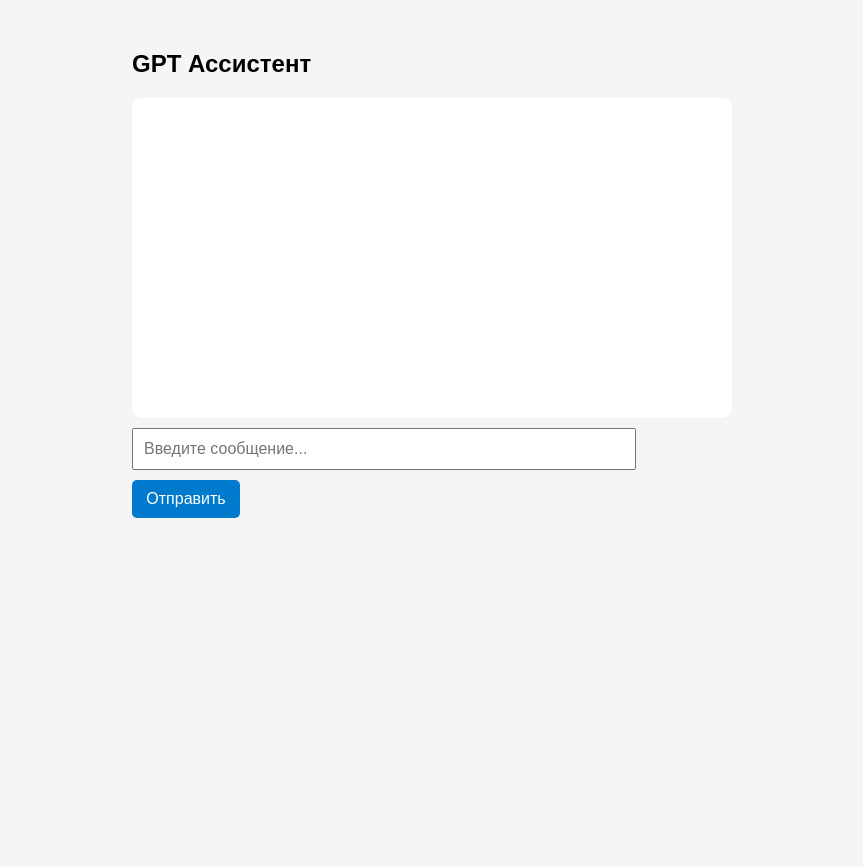
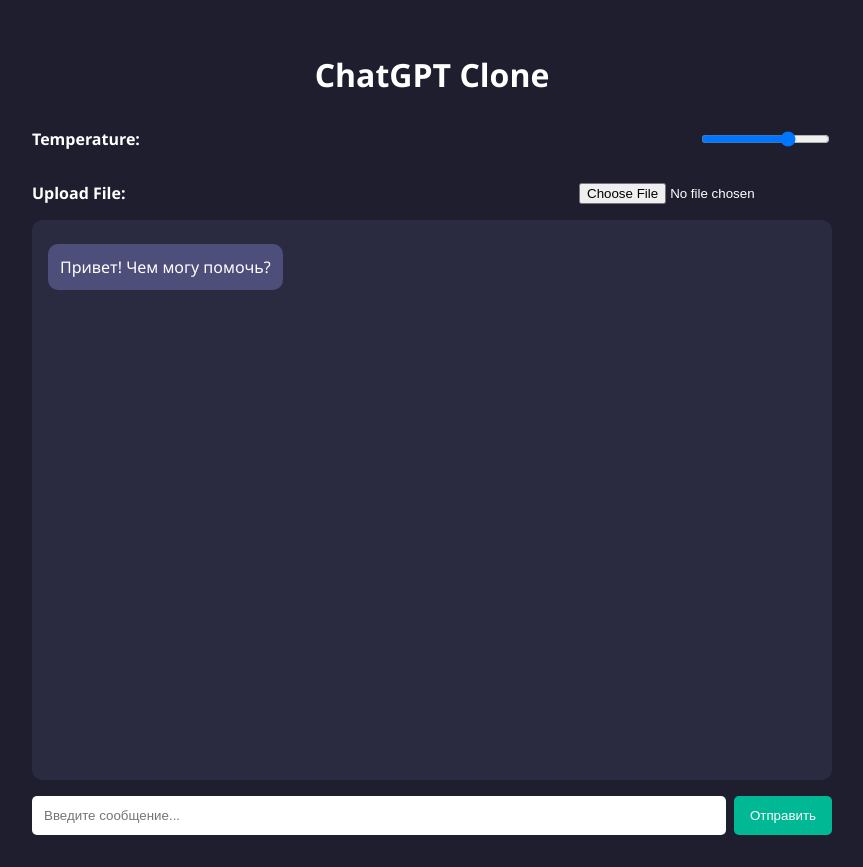
Before and after one commit to Flora9852/asist, a plain HTML site: page index.html in a window 1280 px wide. Shown: the whole page, without its empty margins (208-1071 px from the left). Before the commit the page ends 800 px from the top, so only its background shows below. Drawn offline with Linux system fonts and the light colour scheme.

Commit message:
index.html

```diff
--- a/index.html
+++ b/index.html
@@ -1,58 +1,136 @@
+
 <!DOCTYPE html>
-<html lang="ru">
+<html lang="en">
 <head>
-  <meta charset="UTF-8">
-  <meta name="viewport" content="width=device-width, initial-scale=1.0">
-  <title>Ассистент GPT</title>
+  <meta charset="UTF-8" />
+  <meta name="viewport" content="width=device-width, initial-scale=1.0" />
+  <title>ChatGPT Clone</title>
   <style>
-    body { font-family: Arial, sans-serif; max-width: 600px; margin: 20px auto; padding: 10px; background: #f5f5f5; }
-    #chat { background: white; padding: 10px; border-radius: 10px; min-height: 300px; }
-    .msg { margin-bottom: 12px; }
-    .user { color: #007acc; }
-    .bot { color: #0a960a; }
-    input, button { padding: 10px; font-size: 1em; margin-top: 10px; }
-    input { width: 80%; }
-    button { width: 18%; background: #007acc; color: white; border: none; border-radius: 5px; }
+    * { box-sizing: border-box; }
+    body {
+      margin: 0;
+      font-family: "Segoe UI", sans-serif;
+      background-color: #1e1e2f;
+      color: #ffffff;
+      display: flex;
+      flex-direction: column;
+      align-items: center;
+      justify-content: flex-start;
+      padding: 2rem;
+    }
+    h1 {
+      margin-bottom: 1rem;
+    }
+    .chat-container {
+      width: 100%;
+      max-width: 800px;
+      background-color: #2a2a40;
+      border-radius: 10px;
+      padding: 1rem;
+      display: flex;
+      flex-direction: column;
+      height: 70vh;
+      overflow-y: auto;
+    }
+    .message {
+      margin: 0.5rem 0;
+      padding: 0.75rem;
+      border-radius: 10px;
+      max-width: 75%;
+    }
+    .user {
+      background-color: #3b3b5c;
+      align-self: flex-end;
+    }
+    .assistant {
+      background-color: #4e4e7b;
+      align-self: flex-start;
+    }
+    .input-area {
+      margin-top: 1rem;
+      display: flex;
+      gap: 0.5rem;
+      width: 100%;
+      max-width: 800px;
+    }
+    .input-area input {
+      flex: 1;
+      padding: 0.75rem;
+      border-radius: 5px;
+      border: none;
+    }
+    .input-area button {
+      padding: 0.75rem 1rem;
+      border: none;
+      border-radius: 5px;
+      background-color: #00b894;
+      color: white;
+      cursor: pointer;
+    }
+    .settings, .upload {
+      margin: 1rem 0;
+      width: 100%;
+      max-width: 800px;
+      display: flex;
+      justify-content: space-between;
+      align-items: center;
+    }
+    input[type="file"] {
+      color: #fff;
+    }
+    label {
+      font-weight: bold;
+    }
   </style>
 </head>
 <body>
-  <h2>GPT Ассистент</h2>
-  <div id="chat"></div>
-  <input id="msg" placeholder="Введите сообщение..." />
-  <button onclick="send()">Отправить</button>
+  <h1>ChatGPT Clone</h1>
+
+  <div class="settings">
+    <label for="temperature">Temperature:</label>
+    <input type="range" id="temperature" name="temperature" min="0" max="1" step="0.1" value="0.7">
+  </div>
+
+  <div class="upload">
+    <label for="fileInput">Upload File:</label>
+    <input type="file" id="fileInput">
+  </div>
+
+  <div class="chat-container" id="chat">
+    <div class="message assistant">Привет! Чем могу помочь?</div>
+  </div>
+
+  <div class="input-area">
+    <input type="text" id="userInput" placeholder="Введите сообщение..." />
+    <button onclick="sendMessage()">Отправить</button>
+  </div>
 
   <script>
-    const webhookURL = "https://appeared-russell-hartford-four.trycloudflare.com/webhook-test";
+    function sendMessage() {
+      const input = document.getElementById("userInput");
+      const chat = document.getElementById("chat");
+      const message = input.value.trim();
+      if (message === "") return;
 
-    async function send() {
-      const input = document.getElementById('msg');
-      const text = input.value.trim();
-      if (!text) return;
+      const userMsg = document.createElement("div");
+      userMsg.className = "message user";
+      userMsg.textContent = message;
+      chat.appendChild(userMsg);
 
-      input.value = '';
-      appendMessage('Вы', text, 'user');
+      input.value = "";
 
-      try {
-        const response = await fetch(webhookURL, {
-          method: 'POST',
-          headers: { 'Content-Type': 'application/json' },
-          body: JSON.stringify({ message: text })
-        });
+      // Scroll down
+      chat.scrollTop = chat.scrollHeight;
 
-        const data = await response.json();
-        appendMessage('Бот', data.reply || 'Нет ответа 🤖', 'bot');
-      } catch (err) {
-        appendMessage('Бот', 'Ошибка запроса ❌', 'bot');
-      }
-    }
-
-    function appendMessage(sender, text, cls) {
-      const chat = document.getElementById('chat');
-      const msg = document.createElement('div');
-      msg.className = 'msg ' + cls;
-      msg.innerHTML = `<b>${sender}:</b> ${text}`;
-      chat.appendChild(msg);
-      chat.scrollTop = chat.scrollHeight;
+      // Simulate assistant response
+      const botMsg = document.createElement("div");
+      botMsg.className = "message assistant";
+      botMsg.textContent = "Обрабатываю ваш запрос...";
+      setTimeout(() => {
+        botMsg.textContent = "Это пример ответа. Здесь будет ответ от модели.";
+        chat.appendChild(botMsg);
+        chat.scrollTop = chat.scrollHeight;
+      }, 1000);
     }
   </script>
 </body>
```
